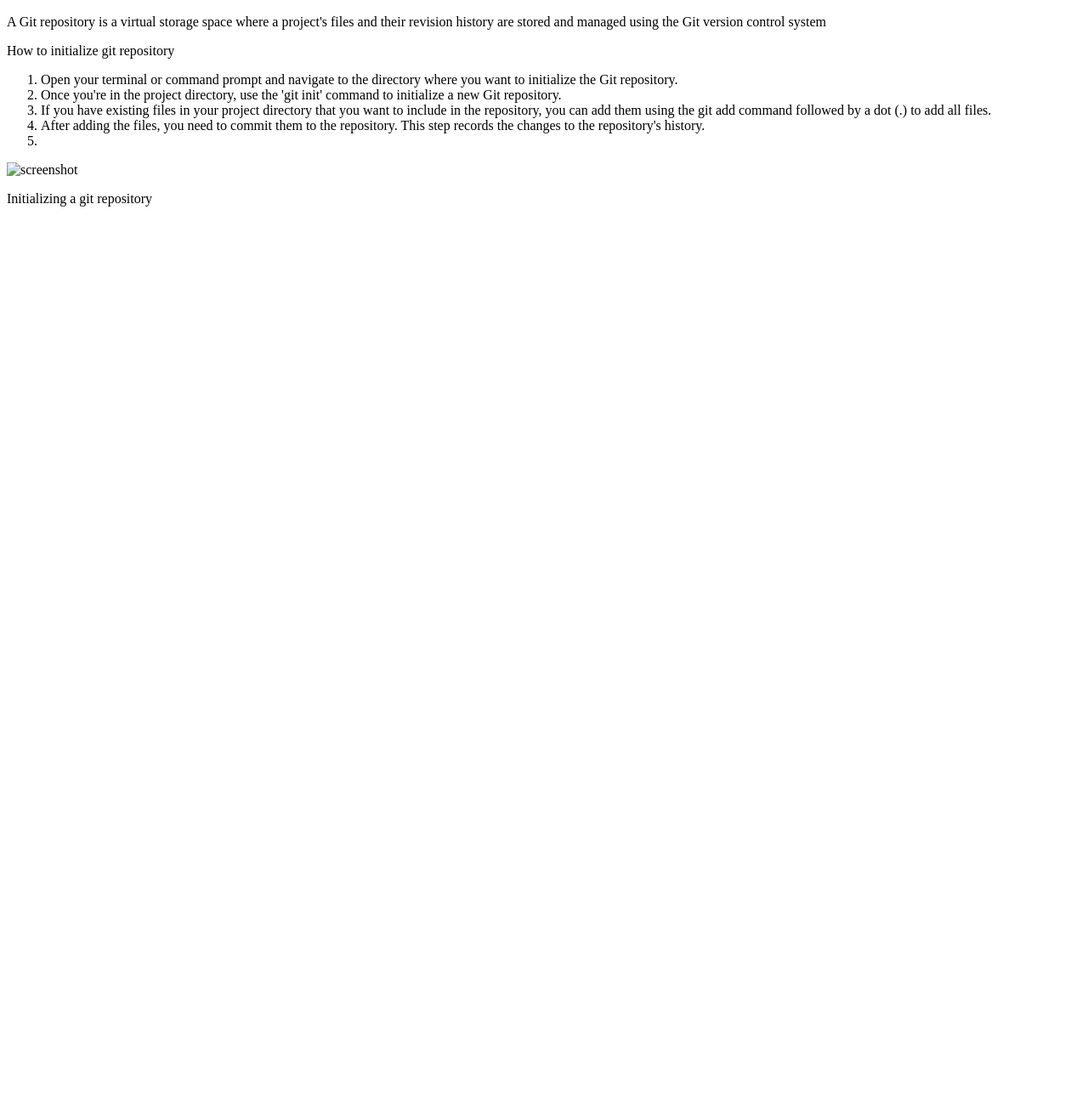
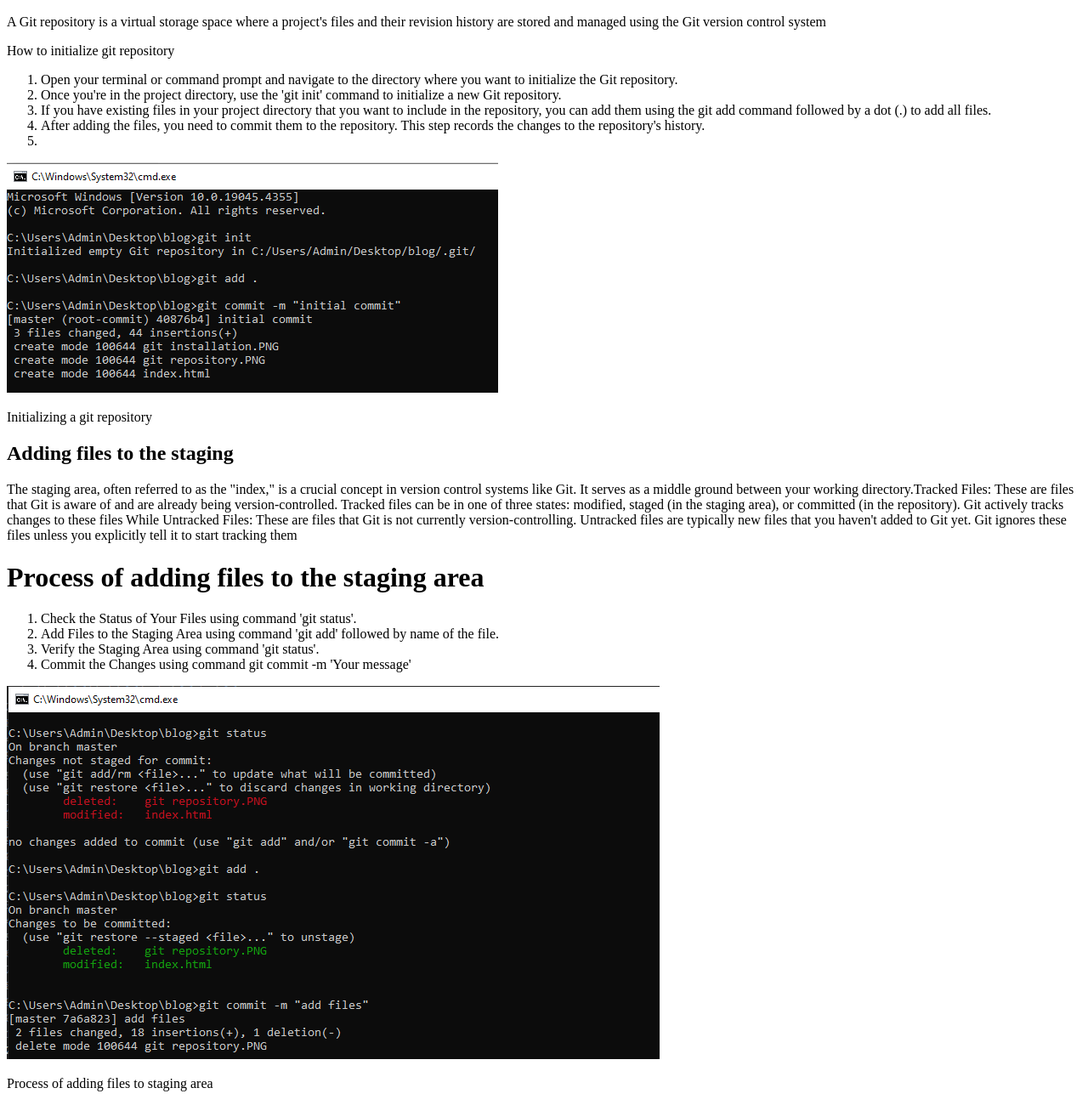
Before and after one commit to 1vonn/Everyday-Git, a plain HTML site: page index.html in a window 1280 px wide. Shown: the part 1042-2342 px from the top of the page at 85% size. Before the commit the page ends 1301 px from the top, so only its background shows below. Drawn offline with Linux system fonts and the light colour scheme.

```diff
--- a/index.html
+++ b/index.html
@@ -54,8 +54,24 @@
 <li>After adding the files, you need to commit them to the repository. This step records the changes to the repository's history.</li>
 <li></li>
 </ol>
-<img src="initializing git repository.PNG" alt="screenshot">
+<img src="initialization.PNG" alt="screenshot">
 <p>Initializing a git repository</p>
     </div>
+    <div>
+        <h2>Adding files to the staging </h2>
+        <p>The staging area, often referred to as the "index," is a crucial concept in version control systems like Git.
+             It serves as a middle ground between your working directory.Tracked Files: These are files that Git is aware of and are already being version-controlled. Tracked files can be in one of three states: modified, staged (in the staging area), or committed (in the repository). Git actively tracks changes to these files While
+             Untracked Files: These are files that Git is not currently version-controlling. Untracked files are typically new files that you haven't added to Git yet. Git ignores these files unless you explicitly tell it to start tracking them</p>
+<h1>Process of adding files to the staging area</h1>
+<ol>
+<li>Check the Status of Your Files using command 'git status'.</li>
+<li>Add Files to the Staging Area using command 'git add' followed by name of the file.</li>
+<li>Verify the Staging Area using command 'git status'.</li>
+<li>Commit the Changes using command git commit -m 'Your message'</li>
+</ol>
+<img src="stagingarea.PNG" alt="screenshot">
+<p>Process of adding files to staging area</p>
+            </div>
+
 </body>
 </html>
```
Also changed, not shown: creatingbranch.PNG (added), deletebranch.PNG (added), mergingbranch.PNG (added), switchingbranch.PNG (added), viewingbranch.PNG (added).
